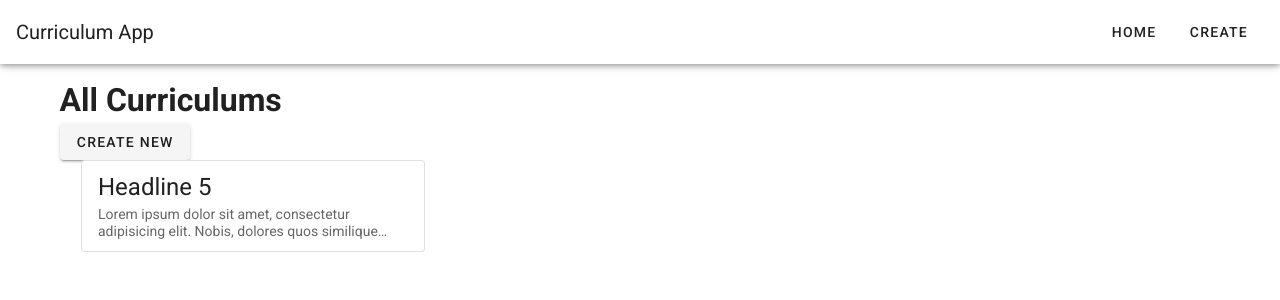
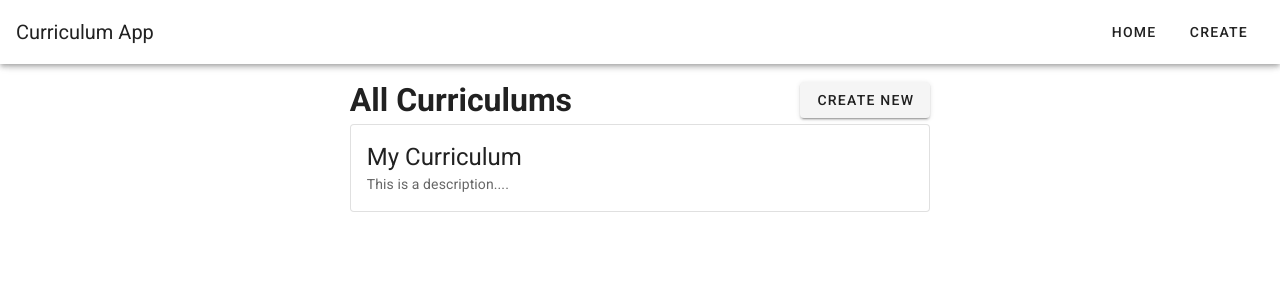
Before and after one commit to Ivan5/curriculum-app-vue-node, a Vue app in the folder curriculum-front/: page /#/ in a window 1280 px wide. Shown: the top 300 px of the page. Built offline with nearby package versions, Linux system fonts and the light colour scheme.

Commit message:
Make a layout of the card curriculum

```diff
--- /dev/null
+++ b/curriculum-front/src/sass/components/_home.sass
@@ -0,0 +1,5 @@
+.home-page
+  .page-header
+    display: flex
+    justify-content: space-between
+    align-items: center
--- a/curriculum-front/src/sass/index.sass
+++ b/curriculum-front/src/sass/index.sass
@@ -1,2 +1,3 @@
 @import 'base/variables'
 @import 'base/_general'
+@import 'components/home'
--- a/curriculum-front/src/views/Home.vue
+++ b/curriculum-front/src/views/Home.vue
@@ -1,24 +1,17 @@
 <template>
-  <v-row no-gutters>
-    <v-col cols="4" xm="8">
-      <h1>All Curriculums</h1>
-      <v-btn>Create New</v-btn>
+  <v-row no-gutters class="home-page">
+    <v-col md="6" offset-md="3" sm="8" offset-sm="2">
+      <div class="page-header">
+        <h1>All Curriculums</h1>
+        <v-btn>Create New</v-btn>
+      </div>
 
-      <v-card class="mx-auto" max-width="344" outlined>
-        <v-list-item three-line>
-          <v-list-item-content>
-            <v-list-item-title class="headline mb-1"
-              >Headline 5</v-list-item-title
-            >
-            <v-list-item-subtitle
-              >Lorem ipsum dolor sit amet, consectetur adipisicing elit. Nobis,
-              dolores quos similique alias at nisi non. Deserunt vitae animi at
-              quae dolorum natus pariatur consequatur aliquam. Odio nulla
-              dolorem non.</v-list-item-subtitle
-            >
-          </v-list-item-content>
-        </v-list-item>
-      </v-card>
+      <div class="curricula-list">
+        <v-card outlined>
+          <v-card-title class="headline">My Curriculum</v-card-title>
+          <v-card-subtitle>This is a description....</v-card-subtitle>
+        </v-card>
+      </div>
     </v-col>
   </v-row>
 </template>
```
